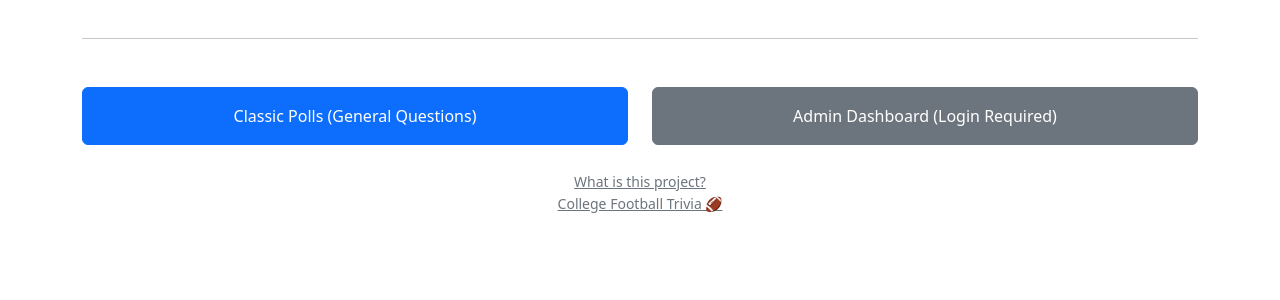
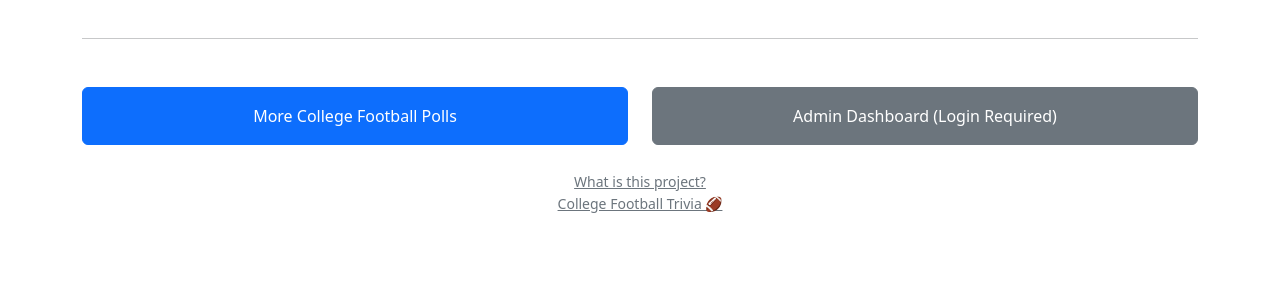
Before and after one commit to jjohnson35mps/miniproject4JeffJohnson, a Django app: page / in a window 1280 px wide. Shown: the part 258-558 px from the top of the page. Run offline with Django 5.2, Linux system fonts and the light colour scheme.

Commit message:
final troubleshooting

```diff
--- a/polls/templates/polls/home.html
+++ b/polls/templates/polls/home.html
@@ -39,7 +39,7 @@
       <div class="col-md-6">
         <a class="btn btn-primary w-100 py-3"
            href="{% url 'polls:index' %}">
-          Classic Polls (General Questions)
+          More College Football Polls
         </a>
       </div>
       <div class="col-md-6">
```
Also changed, not shown: db.sqlite3.
